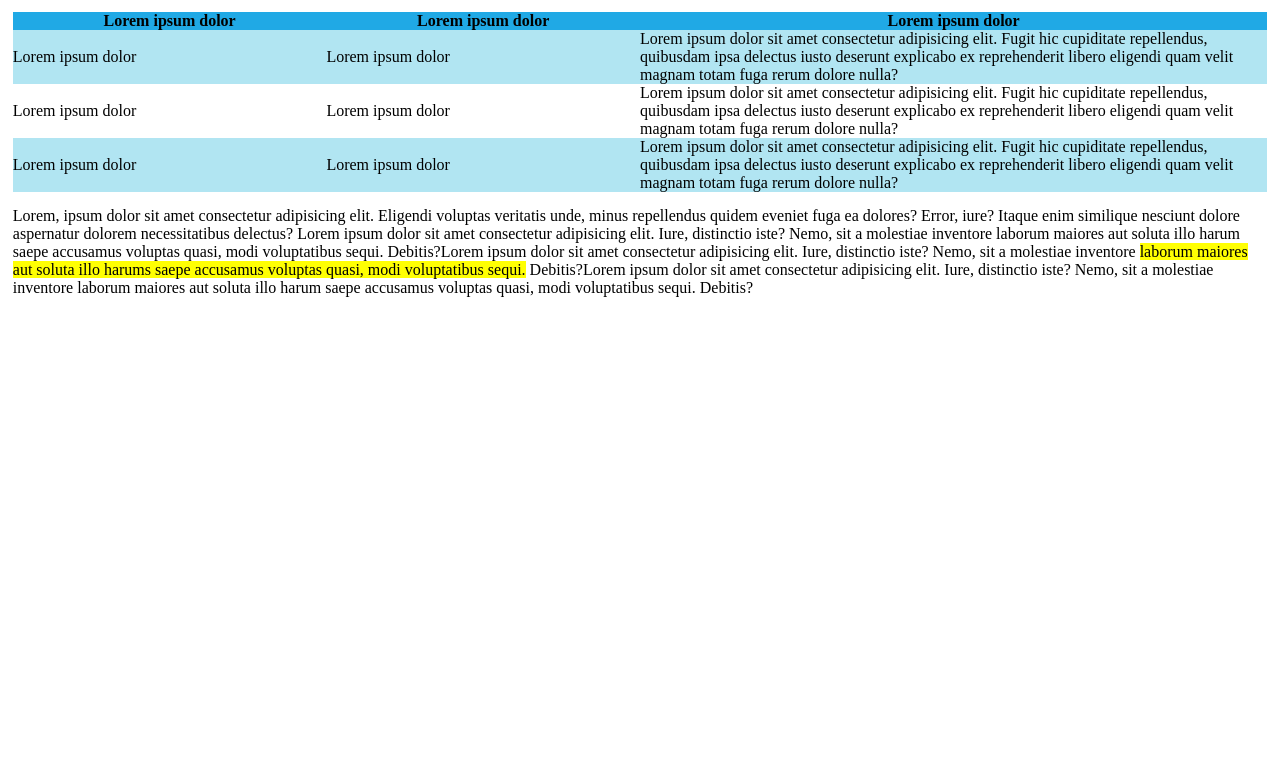
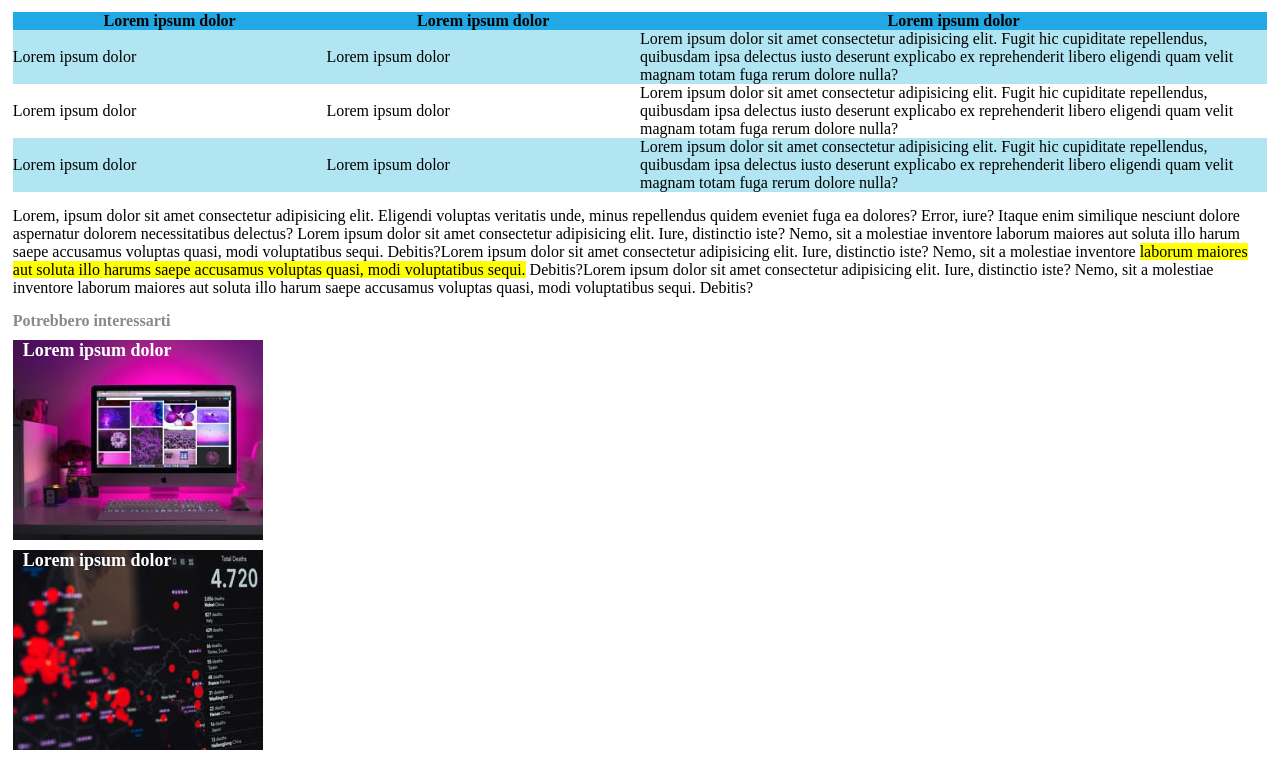
Before and after one commit to MichaelScarantino/html-css-booleaner, a plain HTML site: page index.html in a window 1280 px wide. Shown: the part 881-1651 px from the top of the page. Before the commit the page ends 1193 px from the top, so only its background shows below. Drawn offline with Linux system fonts and the light colour scheme.

Commit message:
finish footer and add css comments

```diff
--- a/css/style.css
+++ b/css/style.css
@@ -1,9 +1,10 @@
+/*RESET*/
 *{
     margin: 0;
     padding: 0;
     box-sizing: border-box;
 }
-
+/*HEADER*/
 header {
     background-color: #4ea0ff;
     background-image: url(../img/pattern.png);
@@ -17,6 +18,7 @@ header {
 
 }
 
+/*COMMON*/
 .container{
     width: 98%;
     margin: auto;
@@ -43,6 +45,7 @@ header {
     margin-bottom: 20px;
 }
 
+/*PHOTO AND TEXT*/
 .photo-description{
     font-size: 12px;
 }
@@ -56,10 +59,12 @@ header {
     background-color: #ffff03;
 }
 
+/*LIST*/
 .lorem-list{
     margin-bottom: 15px;
 }
 
+/*TABLE*/
 table{
     border-collapse: collapse;
 }
@@ -76,6 +81,37 @@ thead{
     background-color: #b1e5f2;
 }
 
+
 .text-content{
     margin-bottom: 15px;
 }
+
+/*FOOTER*/
+.other{
+    font-weight: 800;
+    color: #8a8a8a;
+}
+
+.bg-desck{
+    background-image: url(../img/monitor.jpg);
+    width: 250px;
+    height: 200px;
+    margin-top: 10px;
+
+
+}
+
+.lorem-text {
+    color: #ffffff;
+    font-size: 18px;
+    font-weight: 800;
+    margin-left: 10px;
+}
+
+.bg-graphic{
+    background-image: url(../img/graph.jpg);
+    width: 250px;
+    height: 200px;
+    margin-top: 10px;
+    margin-bottom: 20px;
+}
--- a/index.html
+++ b/index.html
@@ -108,6 +108,22 @@
     <!--FOOTER-->
     <footer>
 
+        <div class="container">
+
+            <div class="other">
+                Potrebbero interessarti
+            </div>
+
+            <div class="bg-desck">
+               <div class="lorem-text">Lorem ipsum dolor</div>
+            </div>
+
+            <div class="bg-graphic">
+               <div class="lorem-text">Lorem ipsum dolor</div>
+            </div>
+
+        </div>
+
     </footer>
     <!--END FOOTER-->
 
```
